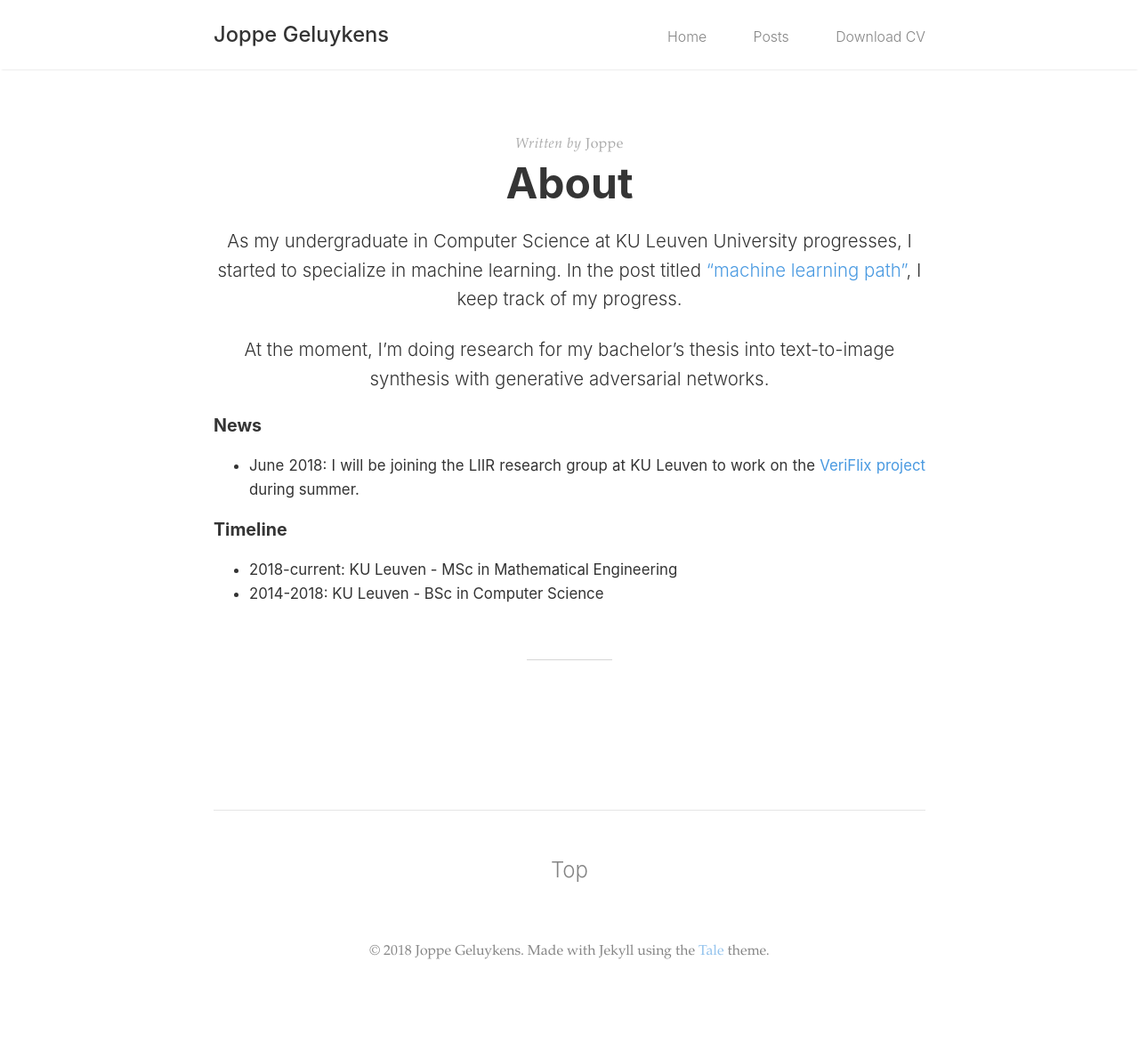
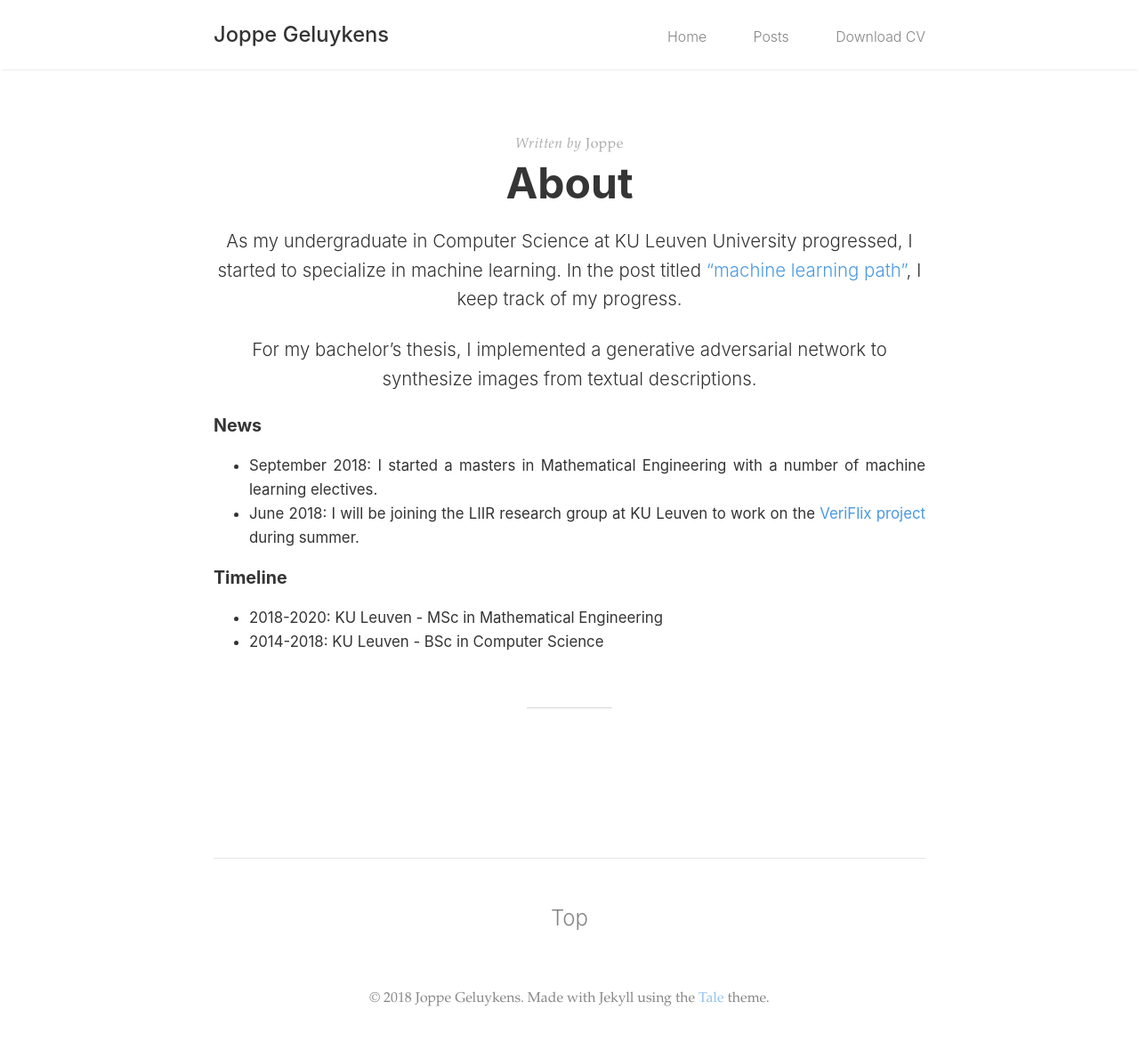
Before and after one commit to jppgks/blog, a Jekyll site: the page built from index.md, in a window 1280 px wide. Shown: the whole page at 89% size. Built offline with Jekyll 4.4.1, drawn with Linux system fonts in a browser that asks for light colours; before the commit the page ends 1135 px from its top, so only the background shows below that.

Commit message:
Update index.md

```diff
--- a/index.md
+++ b/index.md
@@ -6,22 +6,23 @@ author: "Joppe"
 
 <div class="post-intro">
 <p>
-As my undergraduate in Computer Science at KU Leuven University progresses, I started to specialize in machine learning.
+As my undergraduate in Computer Science at KU Leuven University progressed, I started to specialize in machine learning.
 In the post titled <a href="/machine-learning-path">“machine learning path”</a>, I keep track of my progress.
 </p>
 <p>
-At the moment, I’m doing research for my bachelor’s thesis into text-to-image synthesis with generative adversarial networks.
+For my bachelor’s thesis, I implemented a generative adversarial network to synthesize images from textual descriptions.
 </p>
 
 <h3>News</h3>
 <ul>
+  <li>September 2018: I started a masters in Mathematical Engineering with a number of machine learning electives.</li>
   <li>June 2018: I will be joining the LIIR research group at KU Leuven to work on the <a href="https://newsinitiative.withgoogle.com/dnifund/dni-projects/veriflix-intelligently-managing-user-generated-content-round-4/">VeriFlix project</a> during summer.</li>
 </ul>
 </div>
 
 <h3>Timeline</h3>
 <ul>
-  <li>2018-current: KU Leuven - MSc in Mathematical Engineering</li>
+  <li>2018-2020: KU Leuven - MSc in Mathematical Engineering</li>
   <li>2014-2018: KU Leuven - BSc in Computer Science</li>
 </ul>
 
```
